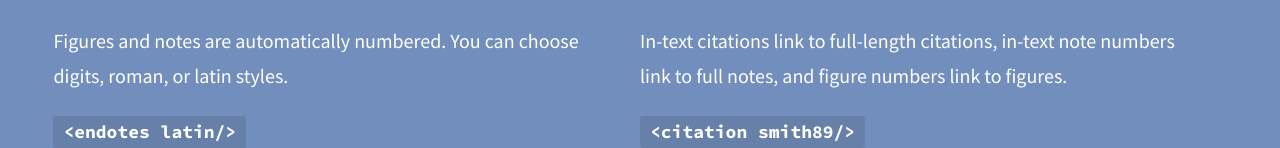
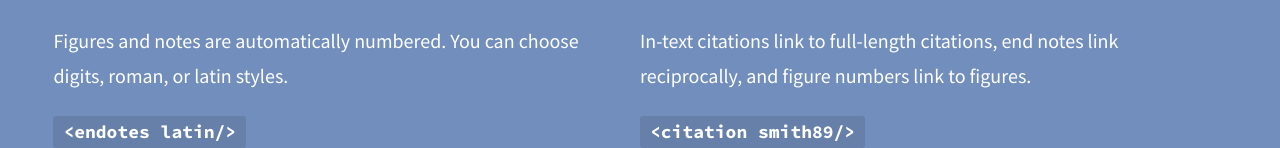
Before and after one commit to weathergard/labcoat, a plain HTML site: page index.html in a window 1280 px wide. Shown: the part 1361-1509 px from the top of the page. Drawn offline with nearby package versions, Linux system fonts and the light colour scheme; a script that the page names is missing.

Commit message:
Typos, revisions

```diff
--- a/index.html
+++ b/index.html
@@ -78,8 +78,8 @@ Cf. Fig. <diag fsa/> above (<citation chomsky57/>).<endnote>Notes are linked.</e
       </div>
       <div class="feature">
         <h3>Auto-linking</h3>
-        <p>In-text citations link to full-length citations, in-text note numbers
-          link to full notes, and figure numbers link to figures.</p>
+        <p>In-text citations link to full-length citations, end notes link
+          reciprocally, and figure numbers link to figures.</p>
         <code>
           &lt;citation smith89/>
         </code>
```
